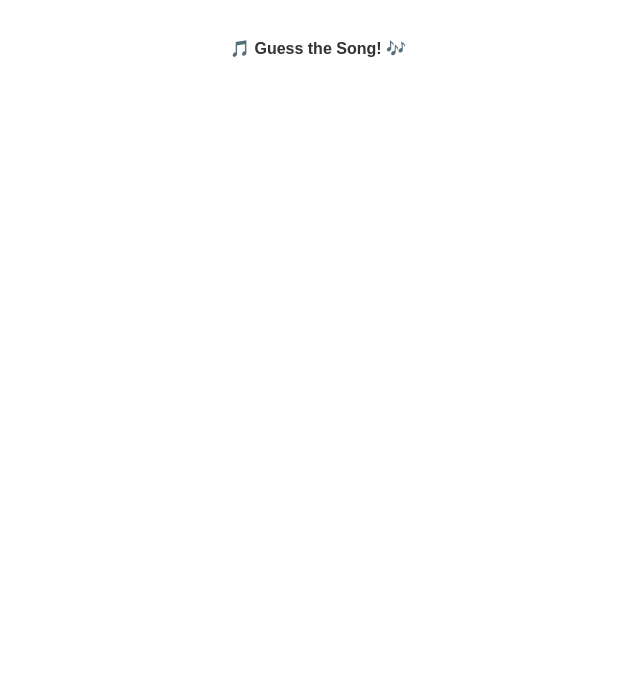
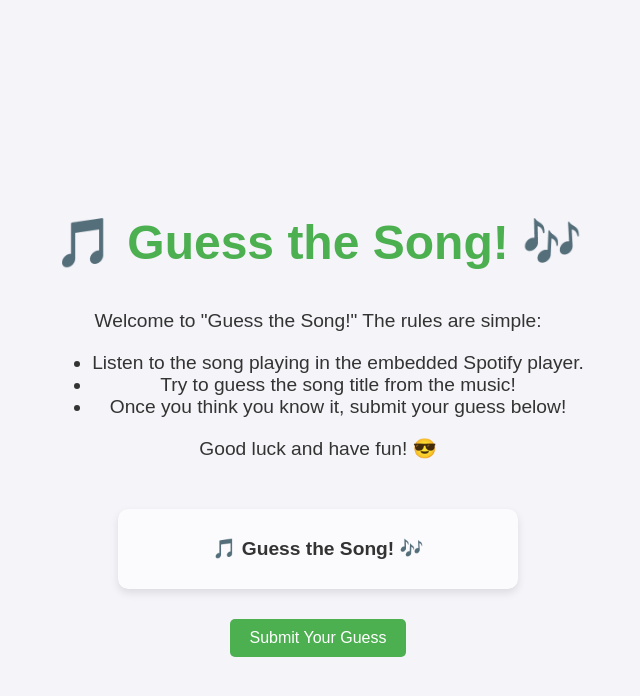
Before and after one commit to KneuKneu/Play-Hidden-Spotify-Song, a plain HTML site: page index.html in a window 1280 px wide. Shown: the whole page, without its empty margins (322-962 px from the left). Drawn offline with Linux system fonts and the light colour scheme.

Commit message:
Update index.html
Added some styling and text
Hope it works

```diff
--- a/index.html
+++ b/index.html
@@ -4,19 +4,120 @@
   <meta charset="UTF-8">
   <meta name="viewport" content="width=device-width, initial-scale=1.0">
   <title>Guess the Song</title>
+  <style>
+    /* Reset some basic styles */
+    body, html {
+      margin: 0;
+      padding: 0;
+      font-family: 'Arial', sans-serif;
+      height: 100%;
+      background-color: #f4f4f9;
+    }
+
+    /* Container for the main content */
+    .container {
+      display: flex;
+      flex-direction: column;
+      align-items: center;
+      justify-content: center;
+      height: 100vh;
+      text-align: center;
+      padding: 20px;
+    }
+
+    /* Title styles */
+    h1 {
+      font-size: 3rem;
+      color: #4CAF50;
+      margin-bottom: 20px;
+      font-weight: bold;
+    }
+
+    /* Game instructions */
+    .instructions {
+      font-size: 1.2rem;
+      color: #333;
+      max-width: 600px;
+      margin-bottom: 30px;
+    }
+
+    /* Styling the iframe player */
+    .player-container {
+      position: relative;
+      width: 100%;
+      max-width: 400px;
+      height: 80px;
+      overflow: hidden;
+      margin-bottom: 30px;
+      border-radius: 10px;
+      box-shadow: 0 4px 8px rgba(0, 0, 0, 0.1);
+    }
+
+    iframe {
+      position: absolute;
+      top: 0;
+      left: 0;
+      width: 100%;
+      height: 100%;
+      border: 0;
+    }
+
+    /* Overlay for the title inside the iframe */
+    .overlay {
+      position: absolute;
+      top: 0;
+      left: 0;
+      width: 100%;
+      height: 100%;
+      background: rgba(255, 255, 255, 0.7);
+      display: flex;
+      align-items: center;
+      justify-content: center;
+      pointer-events: none;
+      font-size: 1.2rem;
+      font-weight: bold;
+      color: #333;
+      border-radius: 10px;
+      box-shadow: 0 4px 8px rgba(0, 0, 0, 0.1);
+    }
+
+    /* Button styles */
+    .btn {
+      background-color: #4CAF50;
+      color: white;
+      padding: 10px 20px;
+      border: none;
+      border-radius: 5px;
+      font-size: 1rem;
+      cursor: pointer;
+      transition: background-color 0.3s ease;
+    }
+
+    .btn:hover {
+      background-color: #45a049;
+    }
+  </style>
 </head>
 <body>
-  <div style="position: relative; width: 100%; height: 80px; overflow: hidden;">
-    <iframe id="spotify-iframe"
-      src=""
-      style="position: absolute; top: 0; left: 0; width: 100%; height: 100%; border: 0;"
-      allowfullscreen
-      allow="clipboard-write; encrypted-media; fullscreen; picture-in-picture;">
-    </iframe>
-    <!-- Overlay to hide metadata -->
-    <div style="position: absolute; top: 0; left: 0; width: 100%; height: 100%; background: white; clip-path: inset(0 40px 0 0); display: flex; align-items: center; justify-content: center; pointer-events: none;">
-      <span style="font-family: Arial, sans-serif; font-size: 16px; font-weight: bold; color: #333;">🎵 Guess the Song! 🎶</span>
+  <div class="container">
+    <h1>🎵 Guess the Song! 🎶</h1>
+    <div class="instructions">
+      <p>Welcome to "Guess the Song!" The rules are simple:</p>
+      <ul>
+        <li>Listen to the song playing in the embedded Spotify player.</li>
+        <li>Try to guess the song title from the music!</li>
+        <li>Once you think you know it, submit your guess below!</li>
+      </ul>
+      <p>Good luck and have fun! 😎</p>
     </div>
+
+    <div class="player-container">
+      <iframe id="spotify-iframe" src="" allowfullscreen allow="clipboard-write; encrypted-media; fullscreen; picture-in-picture"></iframe>
+      <!-- Overlay with the game title -->
+      <div class="overlay">🎵 Guess the Song! 🎶</div>
+    </div>
+
+    <button class="btn">Submit Your Guess</button>
   </div>
 
   <script>
```
